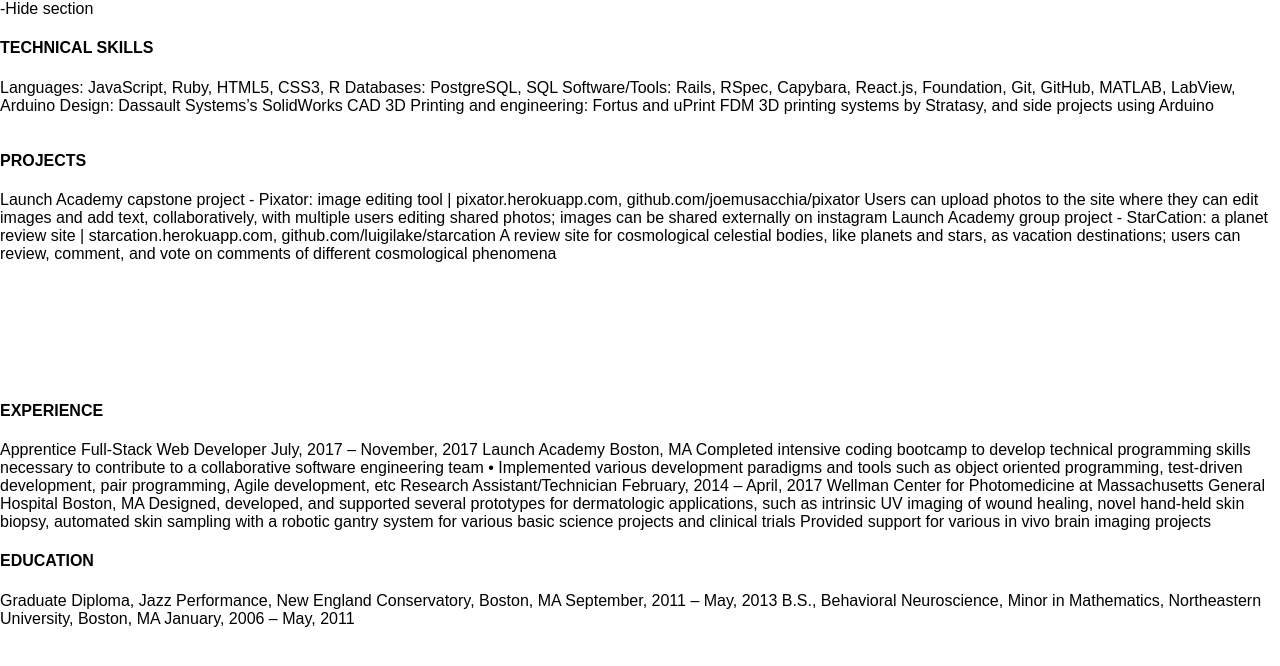
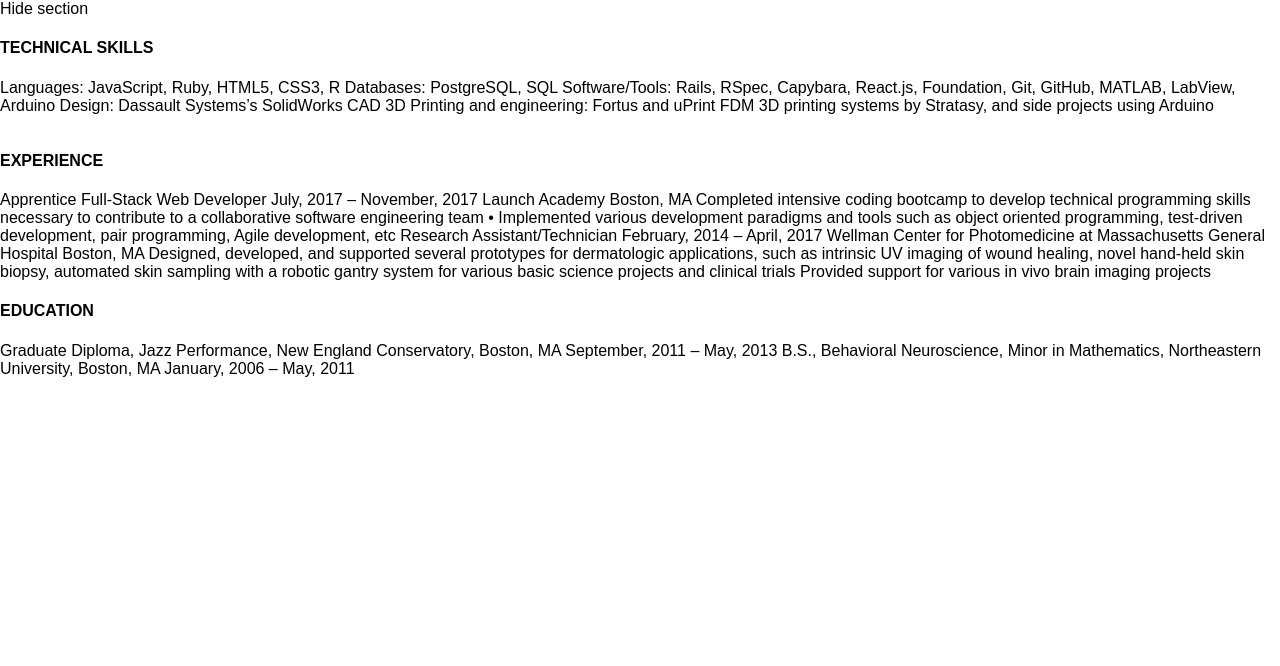
Before and after one commit to joemusacchia/interactive-resume, a React (Create React App) app: page / in a window 1280 px wide. Shown: the top 666 px of the page. Built offline with nearby package versions, Linux system fonts and the light colour scheme.

Commit message:
fixed hidding content when clicking checkbox label

```diff
--- a/src/App.css
+++ b/src/App.css
@@ -38,14 +38,6 @@
   transition: height 0.5s;
 }
 
-label::before {
-  content: "+";
-}
-
 #toggle:checked ~ #PROJECTS {
   height: 250px;
 }
-
-#toggle:checked ~ label::before {
-  content: "-";
-}
--- a/src/App.js
+++ b/src/App.js
@@ -12,9 +12,12 @@
   }
   render() {
     let resumeData = this.state.resume.resume
+    let iteration = 0
     let resumeSection = resumeData.map(section => {
+      iteration += 1
       return(
         <ContentTile
+          key={iteration}
           id={section.sectionHeading}
           heading={section.sectionHeading}
           body={section.body}
@@ -23,8 +26,8 @@
     })
     return (
       <div className="App">
-        <input id="toggle" type="checkbox" checked/>
-        <label for="toggle">Hide section</label>
+        <input id="toggle" type="checkbox"/>
+        <label htmlFor="toggle">Hide section</label>
         {resumeSection}
       </div>
     );
```
